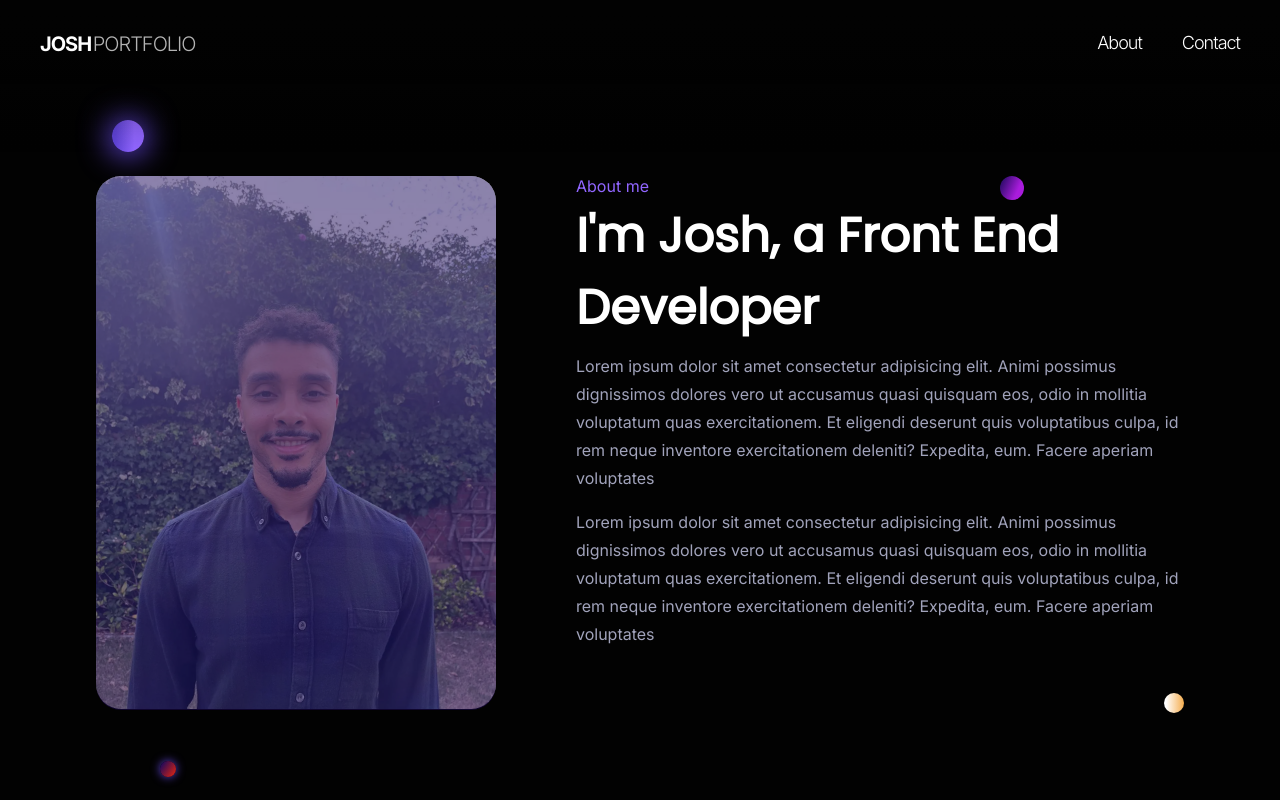
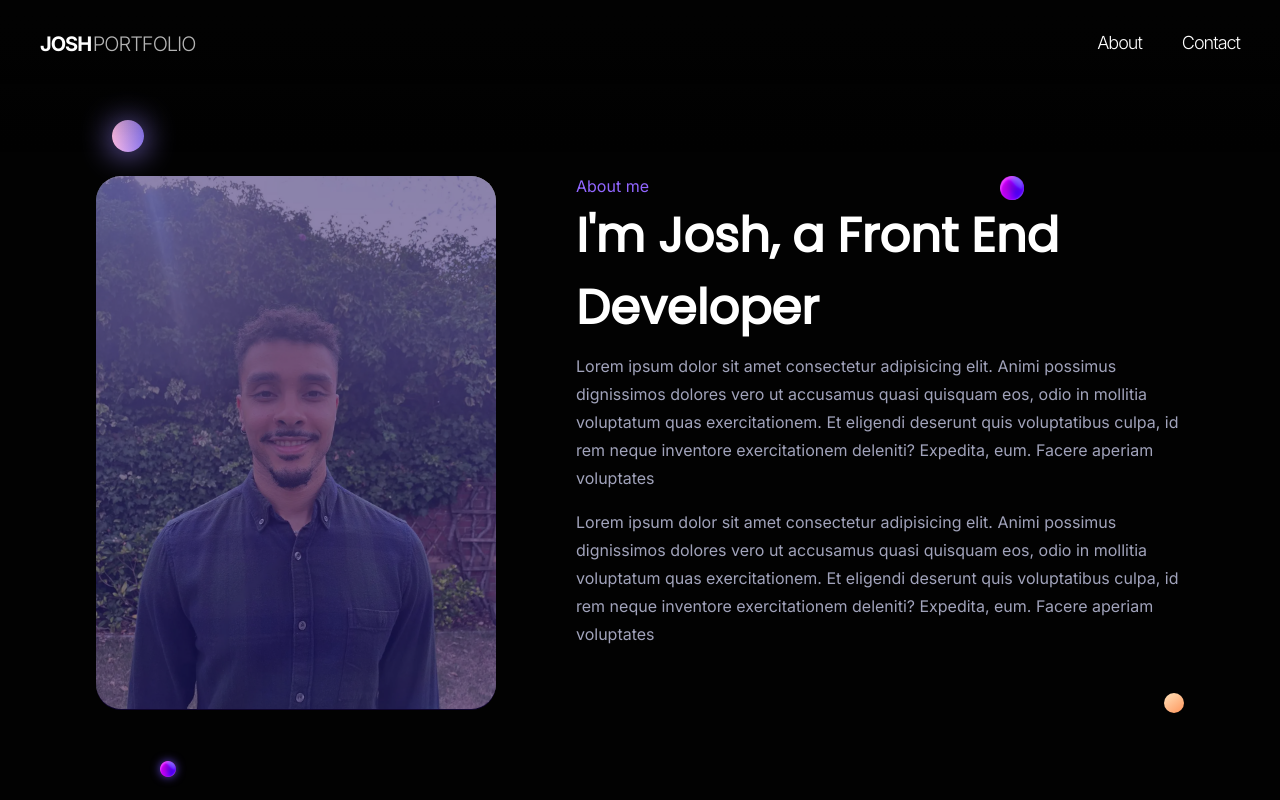
Before and after one commit to jkellerman/portfolio-site, a Next.js app: page /about in a window 1280 px wide. Shown: the top 800 px of the page. Built offline with nearby package versions, Linux system fonts and the light colour scheme.

Commit message:
refactor: add images for background design

```diff
--- a/src/components/Hero/Hero.module.css
+++ b/src/components/Hero/Hero.module.css
@@ -42,87 +42,13 @@
   margin-bottom: 5rem;
 }
 
-.sphere {
-  border-radius: 50%;
-  position: absolute;
-}
-
-.sphere:nth-child(1) {
-  background: linear-gradient(
-    90deg,
-    var(--primary) 10%,
-    var(--primary-light) 70%
-  );
-  box-shadow: 0px 0px 30px 4px var(--primary);
-  left: 1rem;
-  top: 7rem;
-}
-.sphere:nth-child(2) {
-  background: linear-gradient(
-    294deg,
-    #a91cdc 30%,
-    var(--primary-medium-dark) 98%
-  );
-  right: 1rem;
-  top: 6rem;
-}
-.sphere:nth-child(3) {
-  background: linear-gradient(
-    125deg,
-    var(--primary-medium-dark) 10%,
-    var(--red-error) 98%
-  );
-  box-shadow: 0px 0px 10px 0px var(--primary);
-  left: 1rem;
-  bottom: 9rem;
-}
-
-.sphere:nth-child(4) {
-  background: linear-gradient(90deg, #fadea9 10%, #f7ab47 98%);
-  right: 0rem;
-  bottom: 10rem;
-}
-
 @media (max-width: 20em) {
   .title {
     font-size: var(--heading-m);
   }
-
-  .sphere:nth-child(1) {
-    left: 0.75rem;
-  }
-  .sphere:nth-child(3) {
-    left: 0.5rem;
-  }
-}
-
-@media (min-width: 48em) {
-  .sphere:nth-child(2) {
-    top: 3.5rem;
-  }
-  .sphere:nth-child(3) {
-    left: 0.5rem;
-  }
-  .sphere:nth-child(4) {
-    right: 0.5rem;
-  }
 }
 
 @media (min-width: 64em) {
-  .sphere:nth-child(1) {
-    left: 1rem;
-  }
-  .sphere:nth-child(2) {
-    right: 3rem;
-    top: 8rem;
-  }
-  .sphere:nth-child(3) {
-    left: 6rem;
-    bottom: 15rem;
-  }
-  .sphere:nth-child(4) {
-    bottom: 14rem;
-  }
   .title {
     font-size: var(--heading-xl);
   }
@@ -140,37 +66,4 @@
   .paragraph {
     max-width: 50%;
   }
-  .sphere:nth-child(1) {
-    left: 1rem;
-    top: 13rem;
-  }
-  .sphere:nth-child(2) {
-    right: 6rem;
-    top: 14rem;
-  }
-  .sphere:nth-child(3) {
-    left: 6rem;
-    bottom: 20rem;
-  }
-  .sphere:nth-child(4) {
-    bottom: 17.5rem;
-  }
 }
-
-@media (min-width: 108em) {
-  .sphere:nth-child(1) {
-    left: 1rem;
-    top: 13rem;
-  }
-  .sphere:nth-child(2) {
-    right: 6rem;
-    top: 14rem;
-  }
-  .sphere:nth-child(3) {
-    left: 6rem;
-    bottom: 20rem;
-  }
-  .sphere:nth-child(4) {
-    bottom: 17.5rem;
-  }
-}
--- /dev/null
+++ b/src/components/Spheres/Spheres.module.css
@@ -0,0 +1,121 @@
+.sphere {
+  border-radius: 50%;
+  position: absolute;
+}
+.sphere img {
+  width: 100%;
+  height: 100%;
+}
+
+.sphere:nth-child(1) {
+  background: linear-gradient(
+    -89.8186deg,
+    rgb(140, 120, 241) 0%,
+    rgb(255, 189, 232) 100%
+  );
+  box-shadow: 0px 1px 32px 0px rgb(149, 128, 248);
+
+  left: 1rem;
+  top: 7rem;
+  width: 32px;
+  height: 32px;
+}
+.sphere:nth-child(2) {
+  right: 1rem;
+  top: 6rem;
+  width: 24px;
+  height: 24px;
+}
+
+.sphere:nth-child(3) {
+  left: 1rem;
+  bottom: 9rem;
+  width: 16px;
+  height: 16px;
+}
+
+.sphere:nth-child(4) {
+  background: linear-gradient(
+    142.001deg,
+    rgb(255, 226, 187) 0%,
+    rgb(255, 149, 91) 100%
+  );
+  right: 0rem;
+  bottom: 10rem;
+  width: 20px;
+  height: 20px;
+}
+
+@media (max-width: 20em) {
+  .sphere:nth-child(1) {
+    left: 0.75rem;
+  }
+  .sphere:nth-child(3) {
+    left: 0.5rem;
+  }
+}
+
+@media (min-width: 48em) {
+  .sphere:nth-child(2) {
+    top: 3.5rem;
+  }
+  .sphere:nth-child(3) {
+    left: 0.5rem;
+  }
+  .sphere:nth-child(4) {
+    right: 0.5rem;
+  }
+}
+
+@media (min-width: 64em) {
+  .sphere:nth-child(1) {
+    left: 1rem;
+  }
+  .sphere:nth-child(2) {
+    right: 3rem;
+    top: 8rem;
+  }
+  .sphere:nth-child(3) {
+    left: 6rem;
+    bottom: 15rem;
+  }
+  .sphere:nth-child(4) {
+    bottom: 14rem;
+  }
+}
+
+@media (min-width: 90em) {
+  .sphere:nth-child(1) {
+    left: 1rem;
+    top: 13rem;
+  }
+  .sphere:nth-child(2) {
+    right: 6rem;
+    top: 14rem;
+  }
+  .sphere:nth-child(3) {
+    left: 6rem;
+    bottom: 20rem;
+  }
+  .sphere:nth-child(4) {
+    bottom: 17.5rem;
+  }
+}
+
+@media (min-width: 108em) {
+  .sphere:nth-child(1) {
+    left: 1rem;
+    top: 13rem;
+  }
+  .sphere:nth-child(2) {
+    right: 6rem;
+    top: 14rem;
+  }
+  .sphere:nth-child(3) {
+    left: 6rem;
+    bottom: 20rem;
+  }
+  .sphere:nth-child(4) {
+    bottom: 17.5rem;
+  }
+}
--- a/src/data/OtherProjects.js
+++ b/src/data/OtherProjects.js
@@ -74,7 +74,7 @@ export const OtherProjectsLists = [
     stack: [
       { id: 1, name: "HTML" },
       { id: 2, name: "CSS" },
-      { id: 3, name: "JavaScipt" },
+      { id: 3, name: "JavaScript" },
     ],
   },
   {
@@ -87,7 +87,7 @@ export const OtherProjectsLists = [
     stack: [
       { id: 1, name: "HTML" },
       { id: 2, name: "CSS" },
-      { id: 3, name: "JavaScipt" },
+      { id: 3, name: "JavaScript" },
     ],
   },
   {
--- a/src/pages/about.jsx
+++ b/src/pages/about.jsx
@@ -1,9 +1,9 @@
-/* eslint-disable @next/next/no-img-element */
 import Head from "next/head";
 import Contact from "@src/components/Contact/Contact";
-import { spheres } from "@src/utils/utils";
 import styles from "@styles/about.module.css";
 import Image from "next/image";
+import img from "@/public/assets/sphere.webp";
+
 const About = () => {
   return (
     <>
@@ -16,18 +16,14 @@ const About = () => {
       </Head>
       <main>
         <div className={styles.aboutContainer}>
-          {spheres.map((item) => {
-            return (
-              <div
-                key={item.id}
-                style={{
-                  width: item.width,
-                  height: item.height,
-                }}
-                className={styles.sphere}
-              ></div>
-            );
-          })}
+          <div className={styles.sphere}></div>
+          <div className={styles.sphere}>
+            <Image src={img} alt="" />
+          </div>
+          <div className={styles.sphere}>
+            <Image src={img} alt="" />
+          </div>
+          <div className={styles.sphere}></div>
           <div className={styles.imageWrapper}>
             <Image
               src="/assets/josh.webp"
--- a/src/pages/project/planetviewer.jsx
+++ b/src/pages/project/planetviewer.jsx
@@ -40,6 +40,7 @@ const Project = () => {
               className={styles.screenshot}
               sizes="(max-width: 48em) 85vw,
               66vw"
+              priority
             />
           </div>
 
@@ -55,7 +56,7 @@ const Project = () => {
                 ))}
               </div>
               <div className={styles.tickerTrack}>
-                {ProjectList[0].stack.map((tech) => (
+                {ProjectList[1].stack.map((tech) => (
                   <span key={tech.id} className={styles.tickerItem}>
                     {tech.name}
                   </span>
--- a/src/styles/about.module.css
+++ b/src/styles/about.module.css
@@ -61,18 +61,24 @@
   border-radius: 50%;
   position: absolute;
 }
+.sphere img {
+  width: 100%;
+  height: 100%;
+}
 
 .sphere:nth-child(1) {
   background: linear-gradient(
-    90deg,
-    var(--primary) 10%,
-    var(--primary-light) 70%
+    -89.8186deg,
+    rgb(140, 120, 241) 0%,
+    rgb(255, 189, 232) 100%
   );
-  box-shadow: 0px 0px 30px 4px var(--primary);
+  box-shadow: 0px 1px 32px 0px rgb(149, 128, 248);
   left: 1rem;
   top: -3.5rem;
   z-index: 2;
   display: none;
+  width: 32px;
+  height: 32px;
 }
 .sphere:nth-child(2) {
   background: linear-gradient(
@@ -84,6 +90,8 @@
   top: 0rem;
   z-index: 2;
   display: none;
+  width: 24px;
+  height: 24px;
 }
 .sphere:nth-child(3) {
   background: linear-gradient(
@@ -95,12 +103,20 @@
   left: 4rem;
   bottom: -4rem;
   z-index: 2;
+  width: 16px;
+  height: 16px;
 }
 
 .sphere:nth-child(4) {
-  background: linear-gradient(90deg, #ffffff 10%, #f5ae51 98%);
+  background: linear-gradient(
+    142.001deg,
+    rgb(255, 226, 187) 0%,
+    rgb(255, 149, 91) 100%
+  );
   right: 0rem;
   bottom: 0rem;
+  width: 20px;
+  height: 20px;
 }
 
 @media (min-width: 48em) {
--- a/src/utils/utils.js
+++ /dev/null
@@ -1,6 +0,0 @@
-export const spheres = [
-  { id: 1, width: 32, height: 32 },
-  { id: 2, width: 24, height: 24 },
-  { id: 3, width: 16, height: 16 },
-  { id: 4, width: 20, height: 20 },
-];
```
Also changed, not shown: src/components/Hero/Hero.jsx (+3 -16 lines), src/components/Spheres/Spheres.jsx (added, +20 -0 lines), src/styles/project.module.css (+6 -2 lines), public/assets/sphere.webp (added).
